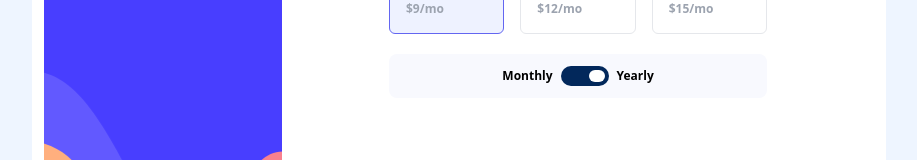
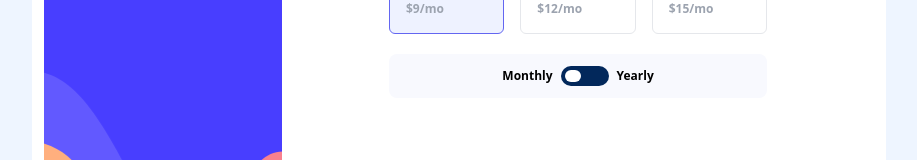
Before and after one commit to Samn1ce/Multi-step-form, a React (Vite) app in the folder form/: page /select-plan in a window 1280 px wide. Shown: the part 390-550 px from the top of the page, without its empty margins (181-1098 px from the left). Built offline with nearby package versions, Linux system fonts and the light colour scheme.

Commit message:
Plan functionalituy

```diff
--- a/form/src/Components/SelectPlan.jsx
+++ b/form/src/Components/SelectPlan.jsx
@@ -1,6 +1,9 @@
 import { useState } from 'react';
+import { useNavigate } from 'react-router-dom';
 
 function SelectPlan() {
+
+    const navigate = useNavigate()
 
     const [selected, setSelected] = useState(0);
 
@@ -25,19 +28,26 @@ function SelectPlan() {
         },
     ]);
 
-    function handlePlanSubmit() {
-        console.log(selected.plans)
+    const selectedIndex = () => {
+        if (selected === 1) {
+            return plans.index[0]
+        } else if (selected === 2) {
+            return plans.index[1]
+        } else {
+            return plans.index[2]
+        }
     }
 
-    const [duration, setDuration] = useState(false);
+    function handlePlanSubmit() {
+        console.log(plans.index[(selected - 1)], duration === 1 ? 'Yearly' : 'Monthly')
+        navigate('/add-ons')
+    }
+
+    const [duration, setDuration] = useState(0);
 
     function toggleDuration() {
-        if (!duration) {
-            setDuration(false)
-        }  else {
-            setDuration(true)
-        }
-    }
+        setDuration(prev => (prev + 1) % 2)
+    };
 
     return (
         <main className="w-2/3 h-full flex flex-col justify-between">
@@ -77,7 +87,9 @@ function SelectPlan() {
                     <div className="w-12 h-5 bg-button rounded-full flex gap-2 p-1">
                         <div
                             onClick={toggleDuration}
-                            className={`w-1/2 h-full bg-white rounded-full ${!duration ? 'translate-x-6' : ''}`}></div>
+                            className={`w-1/2 h-full bg-white rounded-full transition-all cursor-pointer ${duration === 1 ? 'translate-x-6' : ''}`}
+                        >
+                        </div>
                         <div className="w-1/2 h-full rounded-full"></div>
                     </div>
                     <p>Yearly</p>
```
